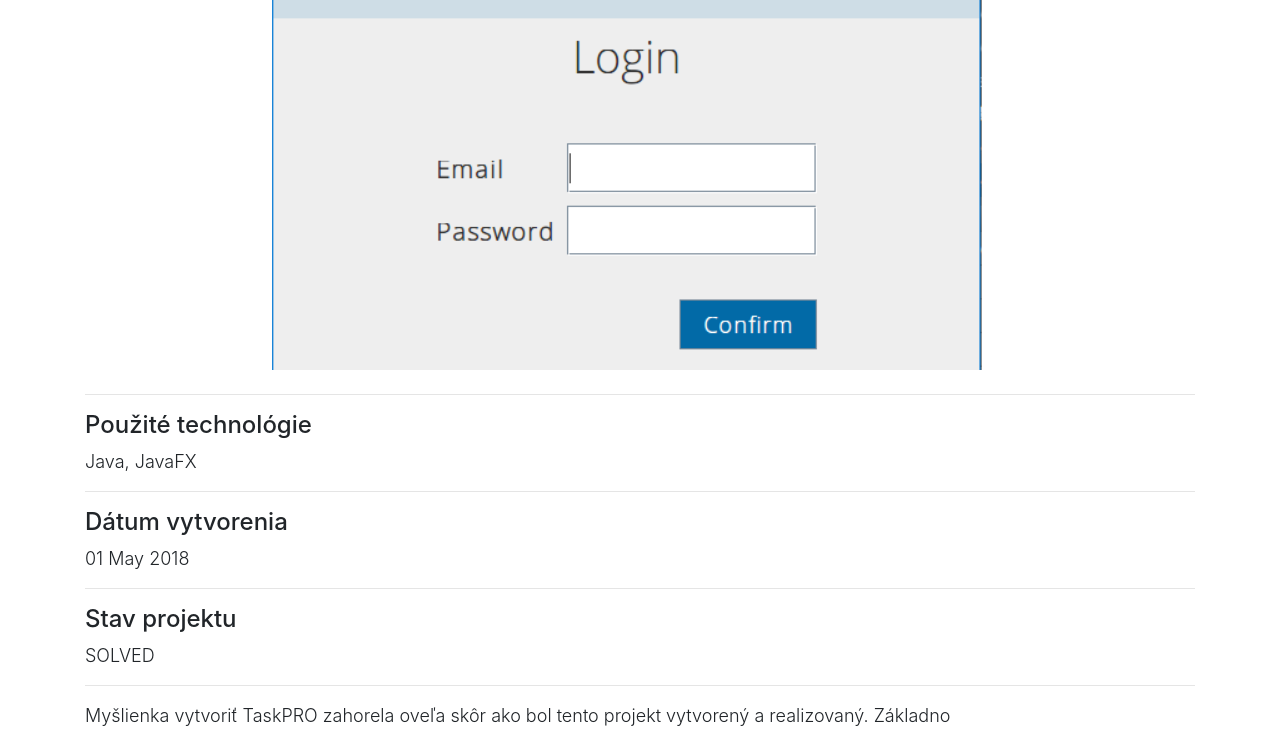
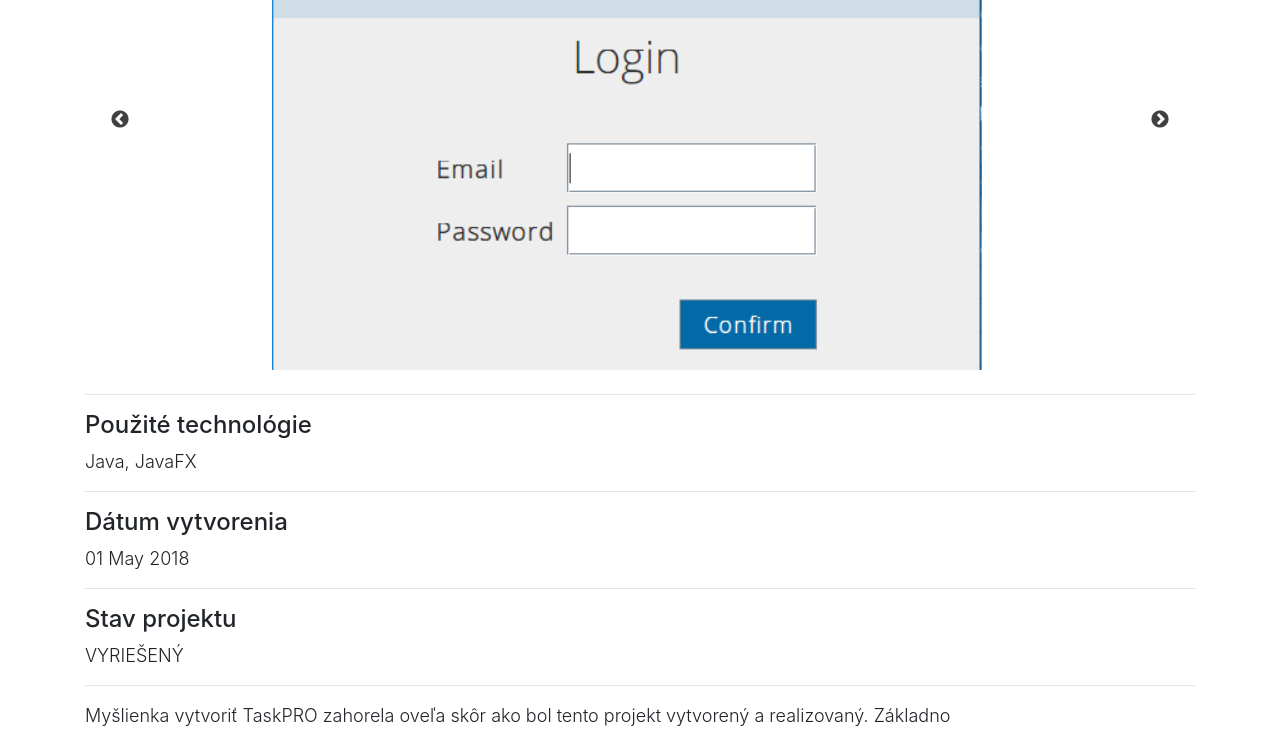
Before and after one commit to SimonaGlom/SimonaGlom.github.io, a Jekyll site: the page built from _projects/taskpro.md, in a window 1280 px wide and 1134 px high. Shown: the part 317-1069 px from the top of the window. Built offline with Jekyll 4.4.1, drawn with Linux system fonts in a browser that asks for light colours; nearby versions of some CDN libraries; some web fonts are replaced.

Commit message:
ADDED: previous and next button - slideshow

```diff
--- a/_projects/taskpro.md
+++ b/_projects/taskpro.md
@@ -8,7 +8,7 @@ carousel:
     - /images/taskpro2.png
 technologies: "Java, JavaFX"
 date: 05/2018
-tag: solved
+tag: "Vyriešený"
 ---
 
 Myšlienka vytvoriť TaskPRO zahorela oveľa skôr ako bol tento projekt vytvorený a realizovaný. Základno
--- a/css/styles.css
+++ b/css/styles.css
@@ -91,3 +91,19 @@
 .bg-white {
     background-color: #ffffff ;
 }
+
+.slick-prev::before, .slick-next::before {
+    color: #000000 !important;
+}
+
+.slick-prev {
+    left: 25px !important;
+    z-index: 2;
+
+}
+
+.slick-next {
+    right: 25px !important;
+    z-index: 2;
+
+}
```
Also changed, not shown: _projects/simtour.md (+1 -1 lines), _projects/simwear.md (+1 -1 lines), _projects/weather.md (+1 -1 lines).
